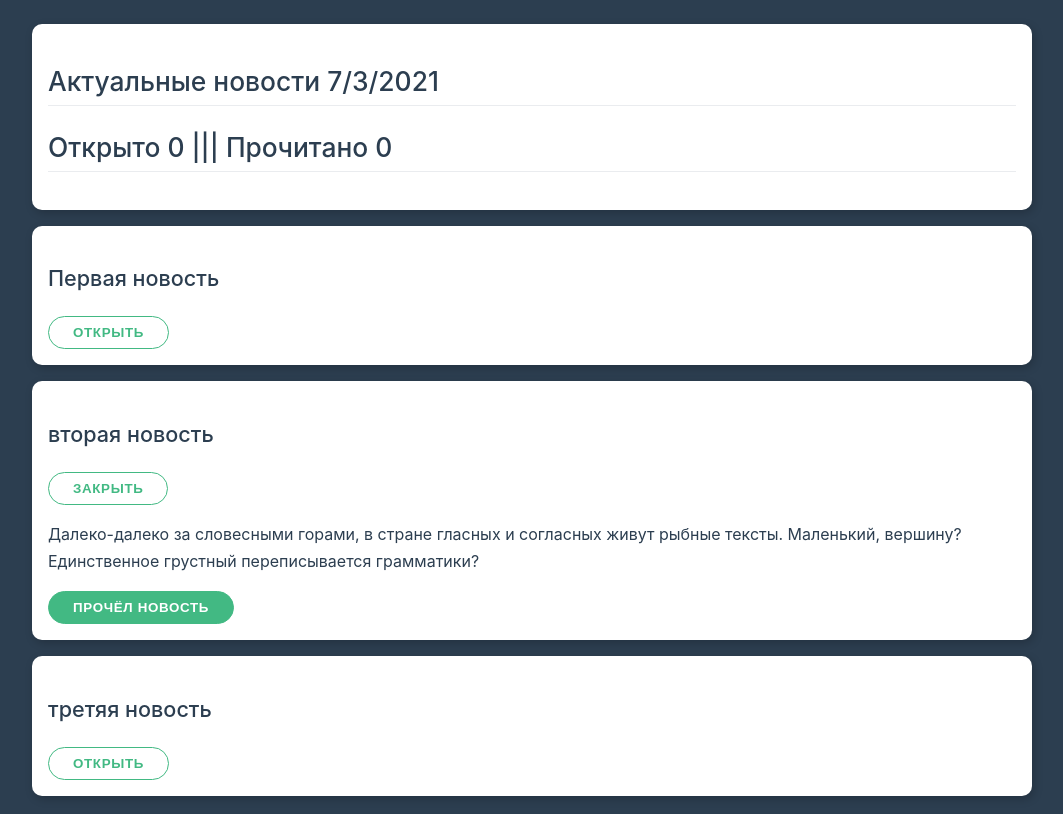
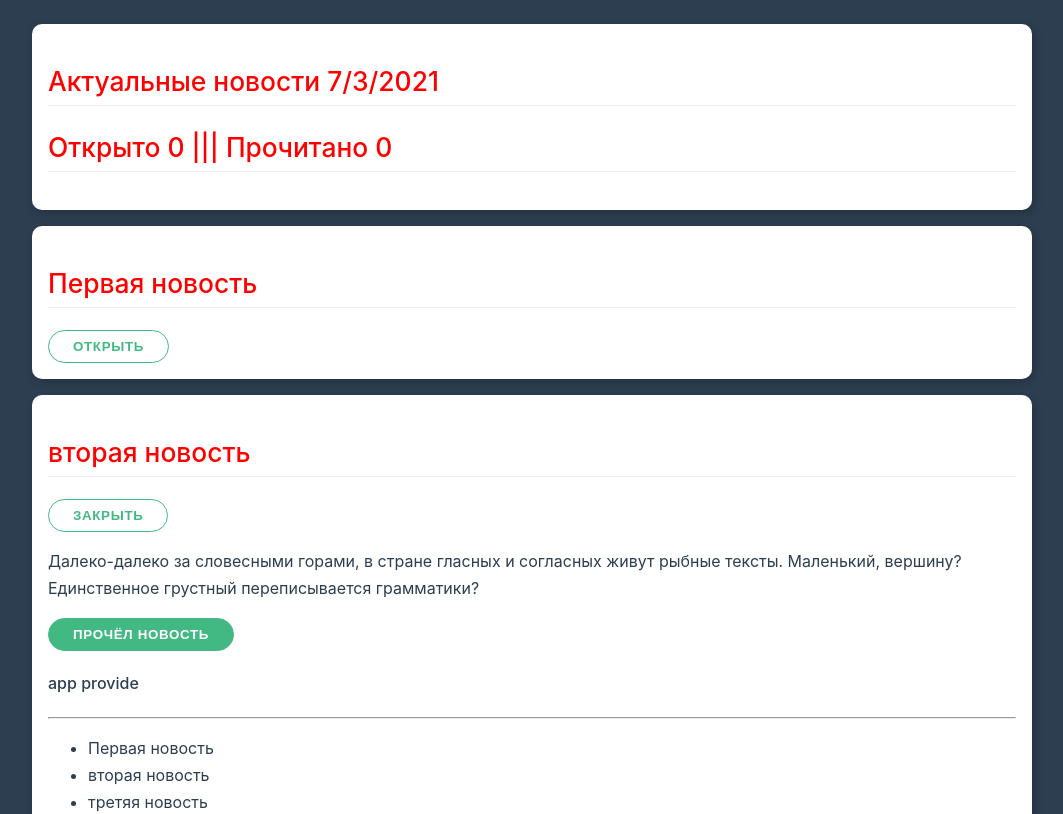
Before and after one commit to hel1yeah/vue3Course, a Vue app in the folder first-lessons-vue-cli/: page / in a window 1280 px wide. Shown: the top 814 px of the page, without its empty margins (108-1171 px from the left). Built offline with nearby package versions, Linux system fonts and the light colour scheme.

Commit message:
006 video lessons, time code - 1:31:35

```diff
--- a/first-lessons-vue-cli/src/App.vue
+++ b/first-lessons-vue-cli/src/App.vue
@@ -13,8 +13,10 @@
       :is-open="item.isOpen"
       :read-rate="readRate"
       :was-read="item.wasRead"
+      :news="news"
       @open-news="openNews"
       @read-new="readNew"
+      @unmark="unmark"
     >
     </app-news>
   </div>
@@ -56,6 +58,12 @@ export default {
       ],
     };
   },
+  provide() {
+    return {
+      title: "app provide",
+      news: this.news,
+    };
+  },
   methods: {
     openNews() {
       this.openRate++;
@@ -65,8 +73,17 @@ export default {
       this.news[index].wasRead = true;
       this.readRate++;
     },
+    unmark(id) {
+      const index = this.news.findIndex((news) => news.id === id);
+      this.news[index].wasRead = false;
+      this.readRate--;
+    },
   },
 };
 </script>
 
-<style></style>
+<style>
+h2 {
+  color: red;
+}
+</style>
--- /dev/null
+++ b/first-lessons-vue-cli/src/components/AppButton.vue
@@ -0,0 +1,26 @@
+<template>
+  <button class="btn" :class="classBtn" @click="$emit('action')">
+    <slot />
+  </button>
+</template>
+
+<script>
+export default {
+  name: "AppButton",
+  props: {
+    classBtn: {
+      type: String,
+      default: "",
+      validator(value) {
+        return ["", "primary", "danger"].includes(value);
+      },
+    },
+  },
+  emits: ["action"],
+  data() {
+    return {};
+  },
+};
+</script>
+
+<style lang="scss" scoped></style>
--- a/first-lessons-vue-cli/src/components/AppNews.vue
+++ b/first-lessons-vue-cli/src/components/AppNews.vue
@@ -1,24 +1,38 @@
 <template>
   <div class="card">
-    <h3>{{ title }}</h3>
-    <button class="btn" @click="open">
+    <h2>{{ title }}</h2>
+    <app-button @action="open">
       {{ isNewsOpen ? "Закрыть" : "Открыть" }}
-    </button>
+    </app-button>
+    <app-button classBtn="danger" v-if="wasRead" @action="unmark"
+      >Отметить как не прочитаное
+    </app-button>
     <div v-if="isNewsOpen">
       <p>
         Далеко-далеко за словесными горами, в стране гласных и согласных живут
         рыбные тексты. Маленький, вершину? Единственное грустный переписывается
         грамматики?
       </p>
-      <button class="btn primary" v-if="!wasRead" :disabled="dis" @click.once="readNew">
-        Прочёл новость
-      </button>
+      <app-button
+        classBtn="primary"
+        v-if="!wasRead"
+        :disabled="dis"
+        @action="readNew"
+        >Прочёл новость
+      </app-button>
+      <app-news-list></app-news-list>
     </div>
   </div>
 </template>
 
 <script>
+import AppButton from "@/components/AppButton.vue";
+import AppNewsList from "@/components/AppNewsList.vue";
 export default {
+  components: {
+    AppButton,
+    AppNewsList,
+  },
   props: {
     title: {
       required: true,
@@ -40,6 +54,7 @@ export default {
       type: Boolean,
       required: true,
     },
+    news: Array,
   },
   emits: {
     "open-news"(num) {
@@ -50,6 +65,13 @@ export default {
       return false;
     },
     "read-new"(id) {
+      if (id) {
+        return true;
+      }
+      console.warn("no id");
+      return false;
+    },
+    unmark(id) {
       if (id) {
         return true;
       }
@@ -75,6 +97,9 @@ export default {
       this.$emit("read-new", this.id);
       this.dis = true;
     },
+    unmark() {
+      this.$emit("unmark", this.id);
+    },
   },
 };
 </script>
--- /dev/null
+++ b/first-lessons-vue-cli/src/components/AppNewsList.vue
@@ -0,0 +1,20 @@
+<template>
+  <h4>{{ title }}</h4>
+  <hr />
+  <ul>
+    <li v-for="item in news" :key="item">
+      {{ item.title }}<span v-if="item.wasRead">!!!!!!</span>
+    </li>
+  </ul>
+</template>
+
+<script>
+export default {
+  data() {
+    return {};
+  },
+  inject: ["title", "news"],
+};
+</script>
+
+<style lang="scss" scoped></style>
--- a/first-lessons-vue-cli/src/main.js
+++ b/first-lessons-vue-cli/src/main.js
@@ -3,7 +3,7 @@ import App from "./App.vue";
 
 import TheHeader from "@/components/TheHeader.vue";
 
-import './theme.css'
+import "./theme.css";
 
 const app = createApp(App);
 
```
Also changed, not shown: first-lessons-vue-cli/src/components/TheHeader.vue (line endings or trailing spaces), 2 other files (tests, documents, lock files or other folders).
